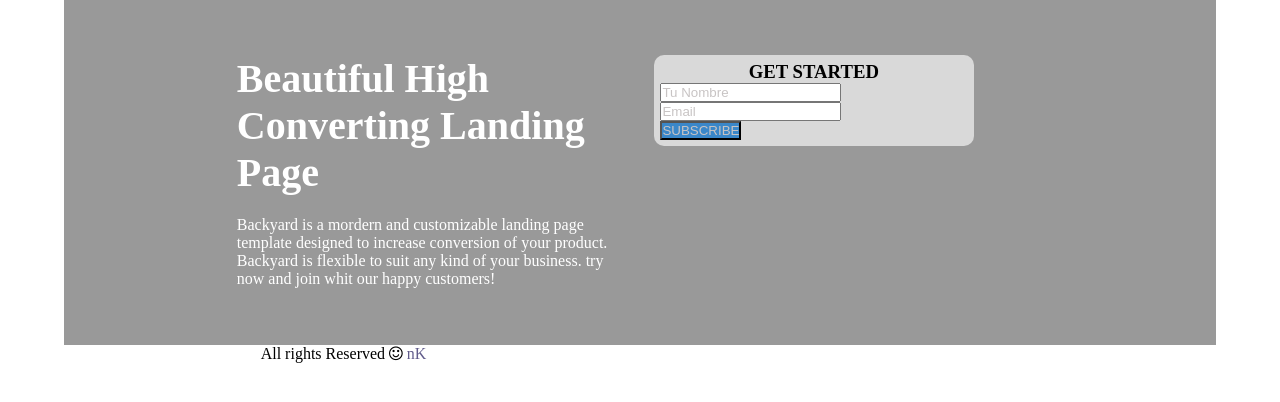
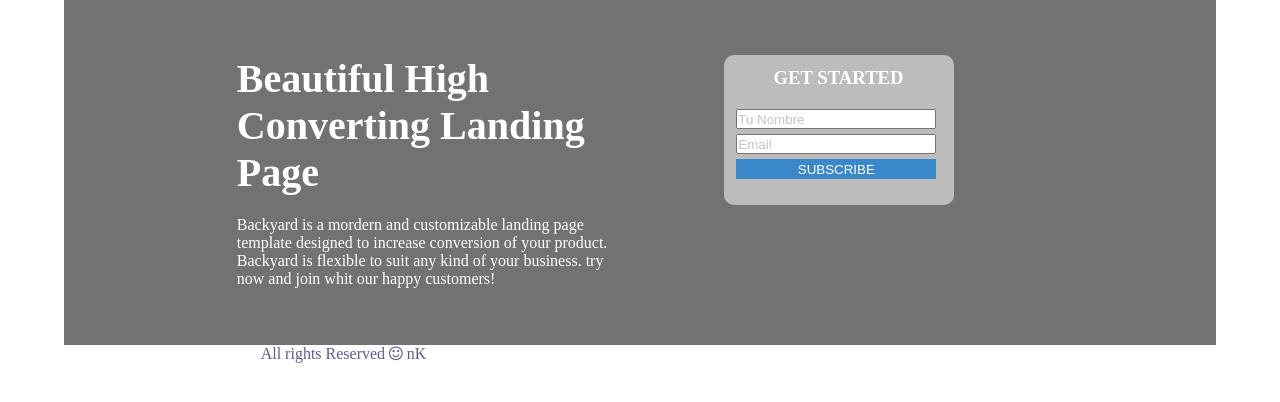
Before and after one commit to aureabeltran/landing-page, a plain HTML site: page index.html in a window 1280 px wide. Shown: the part 56-458 px from the top of the page. Drawn offline with Linux system fonts and the light colour scheme.

Commit message:
extructuracion completa

```diff
--- a/css/main.css
+++ b/css/main.css
@@ -1,6 +1,6 @@
 /* Tu CSS va aqui */
 section{
-	background-color: #999999;
+	background-color: #727272;
 	padding: 5% 15% 5% 15% !important;
 }
 a{
@@ -22,19 +22,30 @@ section p{
 	color: white;
 }
 .color-section{
-	background-color: #D9D9D9;
-	padding: 2% 2% 2% 2%;
+	background-color: #BCBCBC;
+	padding: 4%;
 	-moz-border-radius: 10px;
    -webkit-border-radius: 10px;
     border-radius: 10px;
+    width: 230px;
+    height: 150px;
 }
 h3{
 	text-align: center;
+	color: white;
+	margin-bottom: 20px;
 }
 input{
-	margin-right: 30px;
 	color: #C8C4C4;
+	width: 200px;
+	height: 20px;
+	margin-bottom: 5px;
 }
 .subscribe{
 	background-color: #3A87C9;
+	color: white;
+	border: 1px solid #3A87C9;
 }
+footer p{
+	color: #615C8B;
+}
--- a/index.html
+++ b/index.html
@@ -39,14 +39,16 @@
 					Beautiful High Converting Landing Page
 				</h1>
 			</div>
-			<div class="col-5">
+			<div class="offset-s1 col-5">
 				<div class="color-section">
 					<h3>
 						GET STARTED
 					</h3>
 					<input type="text" value="Tu Nombre">
 					<input type="text" value="Email">
-					<input class="subscribe" type="button" value="SUBSCRIBE">
+					<a href="">
+						<input class="subscribe" type="button" value="SUBSCRIBE">
+					</a>
 				</div>
 			</div>
 		</div>
```
